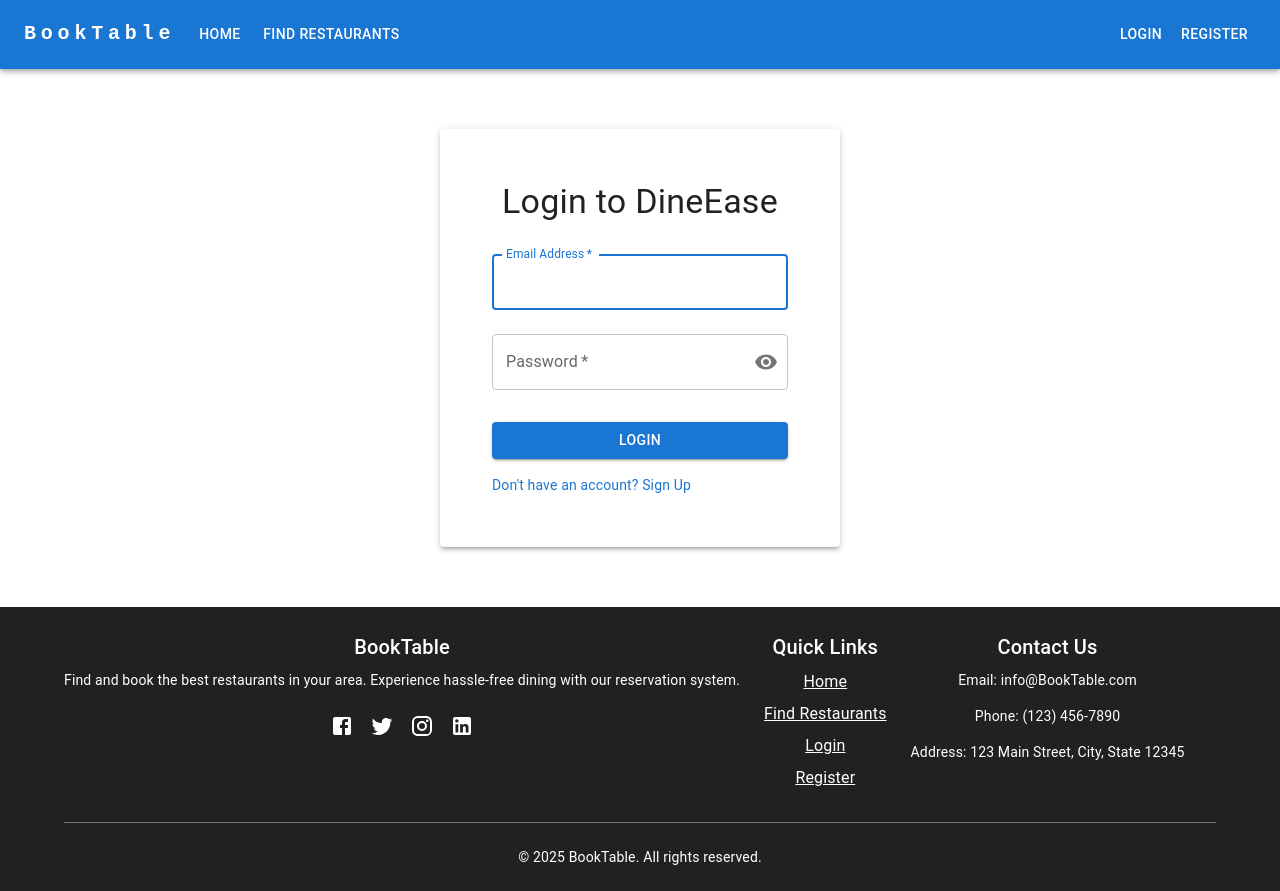
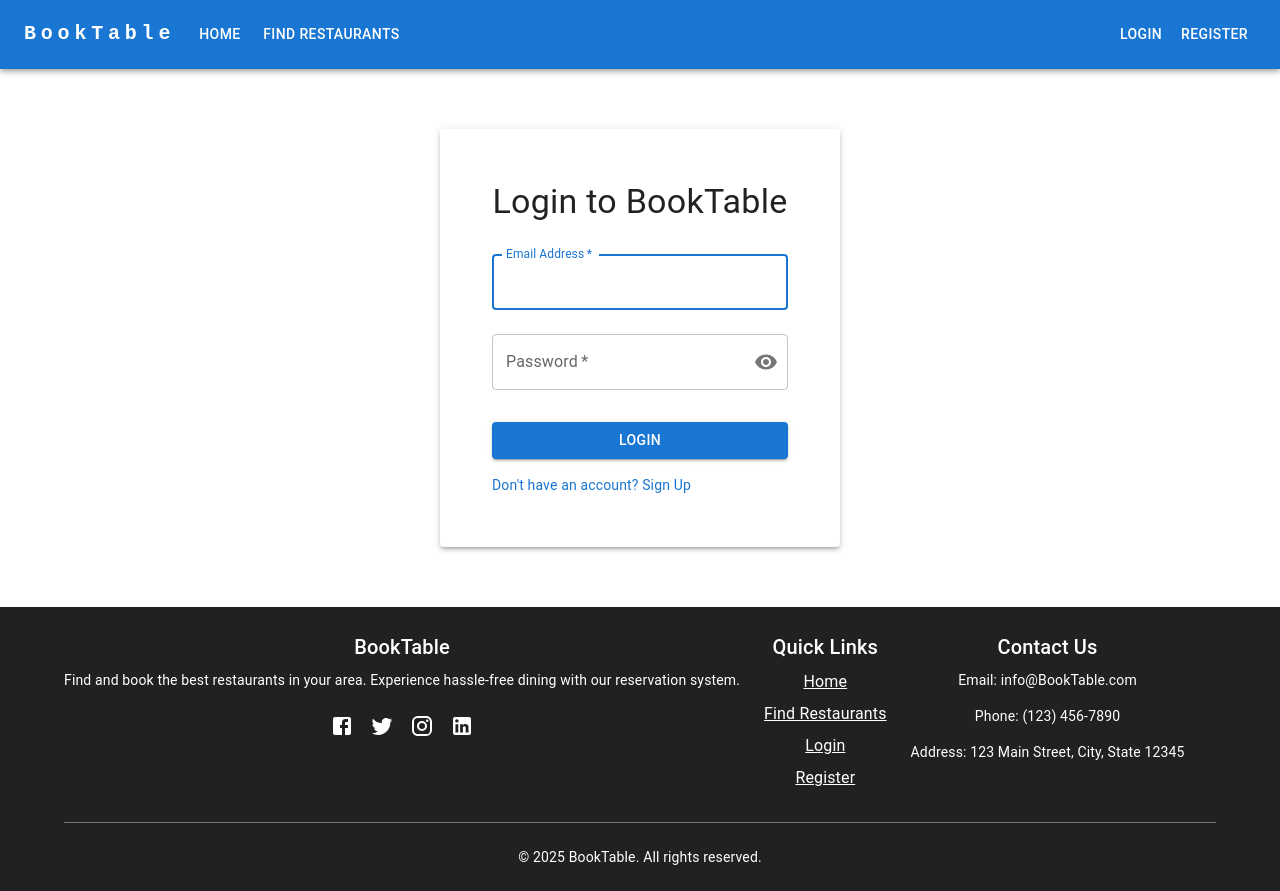
Before and after one commit to gopinathsjsu/Team-project-20201-code_catalysts, a React (Create React App) app: page /login in a window 1280 px wide. Built offline with nearby package versions, Linux system fonts and the light colour scheme.

Commit message:
final login page created

```diff
--- a/src/pages/auth/Login.js
+++ b/src/pages/auth/Login.js
@@ -63,7 +63,7 @@ const Login = () => {
       <Paper elevation={3} className="auth-container">
         <Box p={4}>
           <Typography variant="h4" component="h1" align="center" gutterBottom>
-            Login to DineEase
+            Login to BookTable
           </Typography>
 
           <Box component="form" onSubmit={formik.handleSubmit} noValidate sx={{ mt: 2 }}>
```
